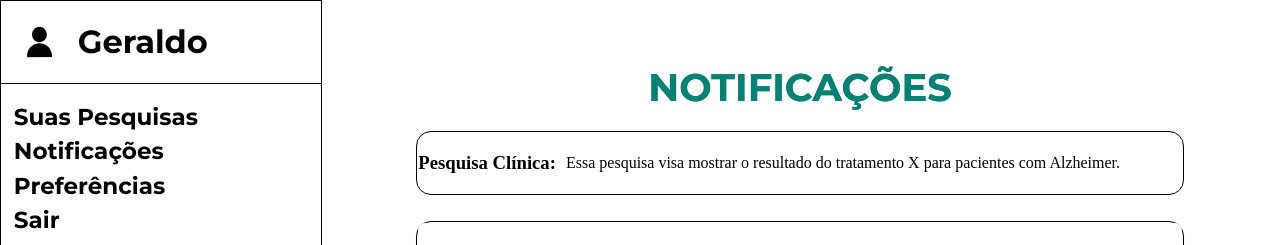
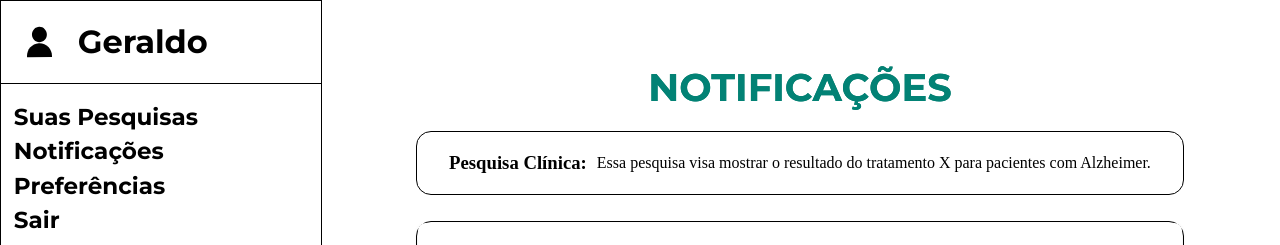
Before and after one commit to andrefilipe1310/inovamed-, a React (Vite) app in the folder frontend/vite/: page /paciente/notificacoes in a window 1280 px wide. Shown: the top 245 px of the page. Built offline with nearby package versions, Linux system fonts and the light colour scheme.

Commit message:
centralizando o título das notificações do paciente

```diff
--- a/frontend/vite/src/pages/Paciente/notificacoes.tsx
+++ b/frontend/vite/src/pages/Paciente/notificacoes.tsx
@@ -8,10 +8,19 @@ export default function PacCriarNotificacao() {
             <div className='container-page-medico'>
                 <h1 className="h1notificacaopac" style={{ color: '#028275' }}>NOTIFICAÇÕES</h1>
 
-                <div className="notificacaopac" style={{ display: 'flex', alignItems: 'center', marginTop: '20px' }}>
-                    <h3 style={{ marginRight: '10px' }}>Pesquisa Clínica:</h3>
-                    <p>Essa pesquisa visa mostrar o resultado do tratamento X para pacientes com Alzheimer.</p>
-                </div>
+                         <div
+                      className="notificacaopac"
+                      style={{
+                        display: 'flex',
+                        alignItems: 'center',
+                        justifyContent: 'center',
+                        marginTop: '20px',
+                        textAlign: 'center',
+                      }}
+                    >
+                      <h3 style={{ marginRight: '10px' }}>Pesquisa Clínica:</h3>
+                      <p>Essa pesquisa visa mostrar o resultado do tratamento X para pacientes com Alzheimer.</p>
+                    </div>
 
                 <div className="container-card-notificacoespac">
                     {notificacaopaciente.map((notificacaopac) => (
```
